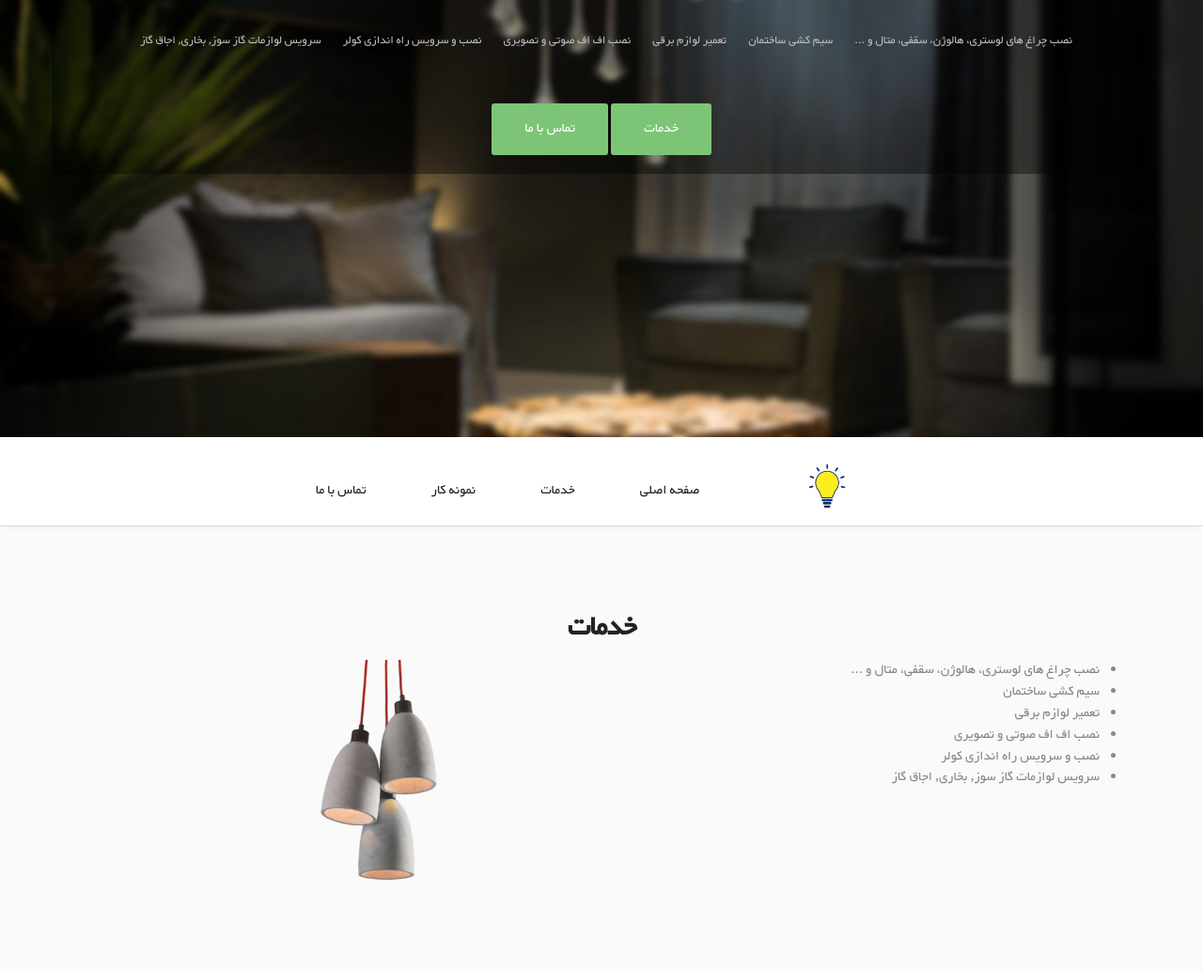
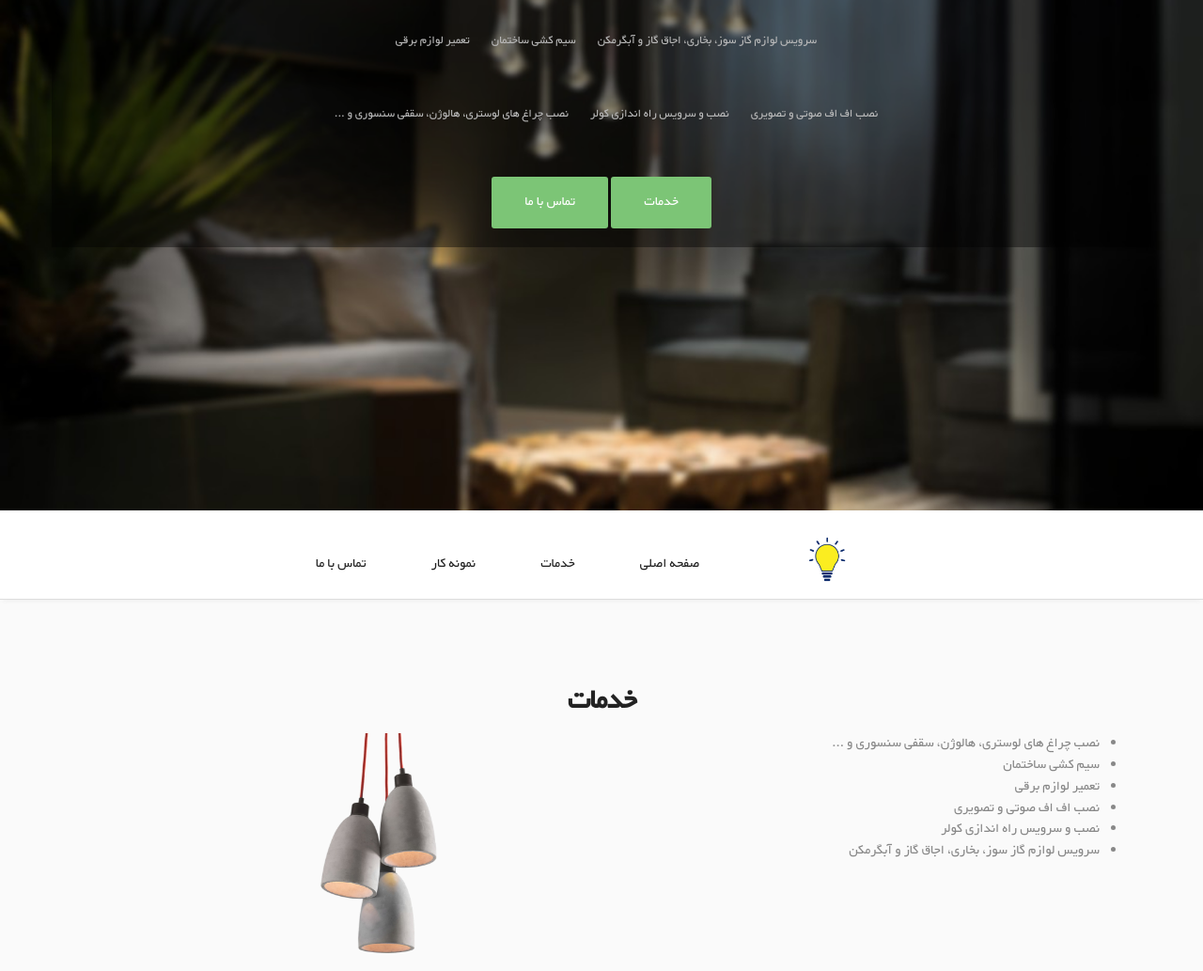
Before and after one commit to cafro/eltechnic, a plain HTML site: page index.html in a window 1280 px wide. Shown: the part 531-1564 px from the top of the page at 94% size. Drawn offline with Linux system fonts and the light colour scheme.

Commit message:
lavazemat

```diff
--- a/css/style.css
+++ b/css/style.css
@@ -8,7 +8,8 @@
 
 .image-resize {
 	height: 250px;
-	width: auto; /* you can use % */
+	width: auto;
+	/* you can use % */
 }
 
 * {
@@ -158,6 +159,7 @@ p {
 	margin: 0 0 22px 0;
 	color: #fff;
 }
+
 .header h3 {
 	font-family: 'Yekan', 'Montserrat', sans-serif;
 	font-size: 35px;
@@ -317,7 +319,7 @@ p {
 }
 
 
-.featured-work ul li{
+.featured-work ul li {
 	font-size: 16px;
 }
 
--- a/index.html
+++ b/index.html
@@ -3,9 +3,10 @@
 
 <head>
     <meta charset="utf-8">
-    <meta name="keywords" content="خدمات برقی همدان سرویس و تعمیر لامپ لوستر هالوژن بخاری اجاق گاز اف اف صوتی و تصویری کولر نورپردازی">
+    <meta name="keywords"
+        content="خدمات برقی همدان سرویس و تعمیر لامپ لوستر هالوژن بخاری آبگرمکن اجاق گاز اف اف صوتی و تصویری کولر نورپردازی">
     <meta name="Description"
-    content="خدمات برقی همدان سرویس و تعمیر لامپ لوستر هالوژن بخاری اجاق گاز اف اف صوتی و تصویری کولر نورپردازی">
+        content="خدمات برقی همدان سرویس و تعمیر لامپ لوستر هالوژن بخاری آبگرمکن اجاق گاز اف اف صوتی و تصویری کولر نورپردازی">
 
     <meta name="viewport" content="width=device-width, maximum-scale=1">
 
@@ -58,17 +59,21 @@
                 </h1>
                 <h3 class="animated fadeInDown delay-07s">علی مکاری</h3>
                 <ul class="we-create animated fadeInUp delay-1s">
-                    <li>نصب چراغ های لوستری، هالوژن، سقفی، متال و ...</li>
+                    <li>سرویس لوازم گاز سوز، بخاری، اجاق گاز و آبگرمکن</li>
                     <li>سیم کشی ساختمان</li>
                     <li>تعمیر لوازم برقی</li>
+                </ul>
+
+                <ul class="we-create animated fadeInUp delay-1s">
                     <li>نصب اف اف صوتی و تصویری</li>
                     <li>نصب و سرویس راه اندازی کولر</li>
-                    <li>سرویس لوازمات گاز سوز, بخاری, اجاق گاز</li>
+                    <li>نصب چراغ های لوستری، هالوژن، سقفی سنسوری و ...</li>
                 </ul>
-                <a class="link animated fadeInUp delay-1s" href="#service">
+
+                <a class="link animated fadeInUp delay-1s animated-scroll" href="#service">
                     خدمات
                 </a>
-                <a class="link animated fadeInUp delay-1s" href="#contact">
+                <a class="link animated fadeInUp delay-1s animated-scroll" href="#contact">
                     تماس با ما
                 </a>
             </div>
@@ -81,7 +86,8 @@
         <!--main-nav-start-->
         <div class="container">
             <ul class="main-nav">
-                <li class="small-logo"><a href="#header"><img src="img/logo.png" height="50" alt="الکتروتکنیک همدان"></a></li>
+                <li class="small-logo"><a href="#header"><img src="img/logo.png" height="50"
+                            alt="الکتروتکنیک همدان"></a></li>
                 <li><a href="#header">صفحه اصلی</a></li>
                 <li><a href="#service">خدمات</a></li>
                 <li><a href="#Portfolio">نمونه کار</a></li>
@@ -107,12 +113,13 @@
                 </figure>
                 <div class="col-lg-7 col-sm-8 featured-work">
                     <ul class="animated delay-1s">
-                        <li>نصب چراغ های لوستری، هالوژن، سقفی، متال و ...</li>
+                        <li>نصب چراغ های لوستری، هالوژن، سقفی سنسوری و ...</li>
                         <li>سیم کشی ساختمان</li>
                         <li>تعمیر لوازم برقی</li>
                         <li>نصب اف اف صوتی و تصویری</li>
                         <li>نصب و سرویس راه اندازی کولر</li>
-                        <li>سرویس لوازمات گاز سوز, بخاری, اجاق گاز</li>
+                        <li>سرویس لوازم گاز سوز، بخاری، اجاق گاز و آبگرمکن
+                        </li>
                     </ul>
                 </div>
             </div>
@@ -170,11 +177,11 @@
             <div class="row">
                 <div class="col-lg-8 wow">
                     <div class="contact-info-box address clearfix">
-                        <h3><i class=" icon-map-marker"></i>   آدرس:</h3>
+                        <h3><i class=" icon-map-marker"></i> آدرس:</h3>
                         <span>همه جای همدان</span>
                     </div>
                     <div class="contact-info-box hours clearfix">
-                        <h3><i class="fa-clock-o"></i>   ساعات کاری:</h3>
+                        <h3><i class="fa-clock-o"></i> ساعات کاری:</h3>
                         <span>
                             <strong>
                                 شنبه تا پنجشنبه:
@@ -184,7 +191,7 @@
                         </span>
                     </div>
                     <div class="contact-info-box phone clearfix">
-                        <h3><i class="fa-phone"></i>   علی مکاری</h3>
+                        <h3><i class="fa-phone"></i> علی مکاری</h3>
                         <span>09183115935</span>
                         <span>09186755935</span>
                     </div>
@@ -239,12 +246,20 @@
                 $('html, body').stop().animate({
                     scrollTop: $($anchor.attr('href')).offset().top - 102
                 }, 1500, 'easeInOutExpo');
-                /*
-                if you don't want to use the easing effects:
+                event.preventDefault();
+            });
+        })
+    </script>
+
+    <script type="text/javascript">
+        $(window).load(function () {
+
+            $('.animated-scroll').bind('click', function (event) {
+                var $anchor = $(this);
+
                 $('html, body').stop().animate({
-                	scrollTop: $($anchor.attr('href')).offset().top
-                }, 1000);
-                */
+                    scrollTop: $($anchor.attr('href')).offset().top - 102
+                }, 1500, 'easeInOutExpo');
                 event.preventDefault();
             });
         })
```
